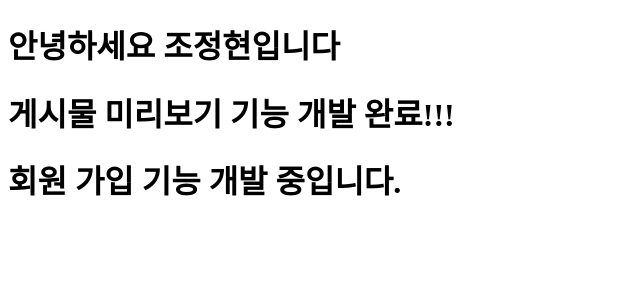
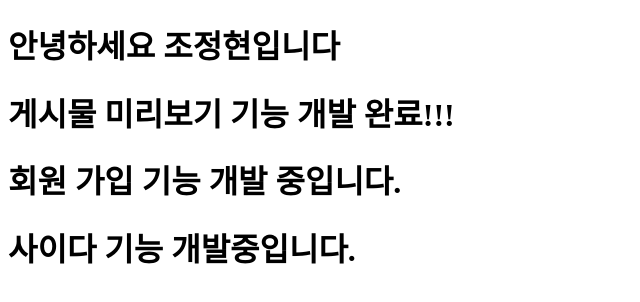
Before and after one commit to AWS-Cloud-School-6/demo-repository, a website: page index.html in a window 1280 px wide. Shown: the whole page, without its empty margins (0-640 px from the left). Drawn offline with Linux system fonts and the light colour scheme.

Commit message:
#35 [Feat]: 사이다 기능 개발
사이다사이다

```diff
--- a/index.html
+++ b/index.html
@@ -11,6 +11,7 @@
     <h1>안녕하세요 조정현입니다</h1>
     <h1>게시물 미리보기 기능 개발 완료!!!</h1>
     <h1>회원 가입 기능 개발 중입니다.</h1>
+    <h1>사이다 기능 개발중입니다.</h1>
 </body>
 
 </html>
```
